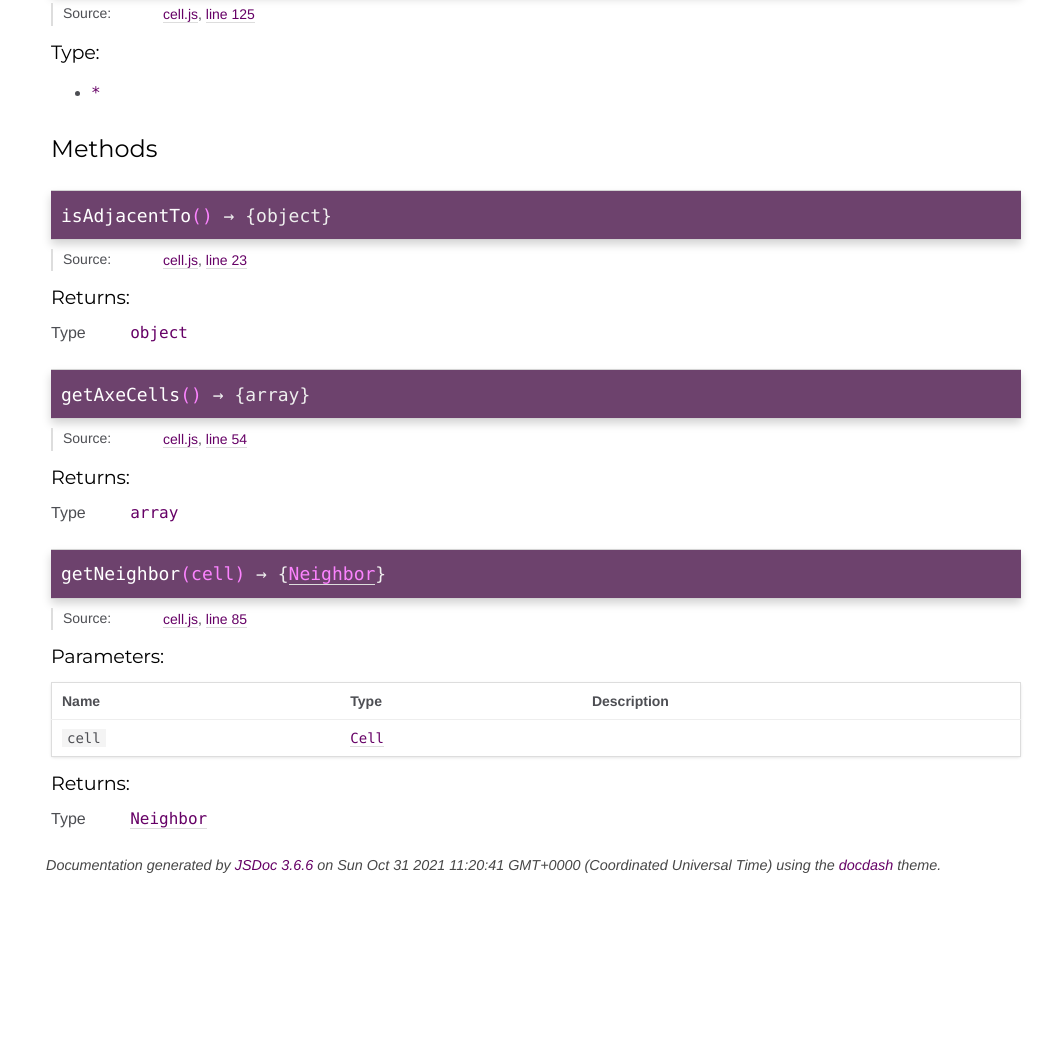
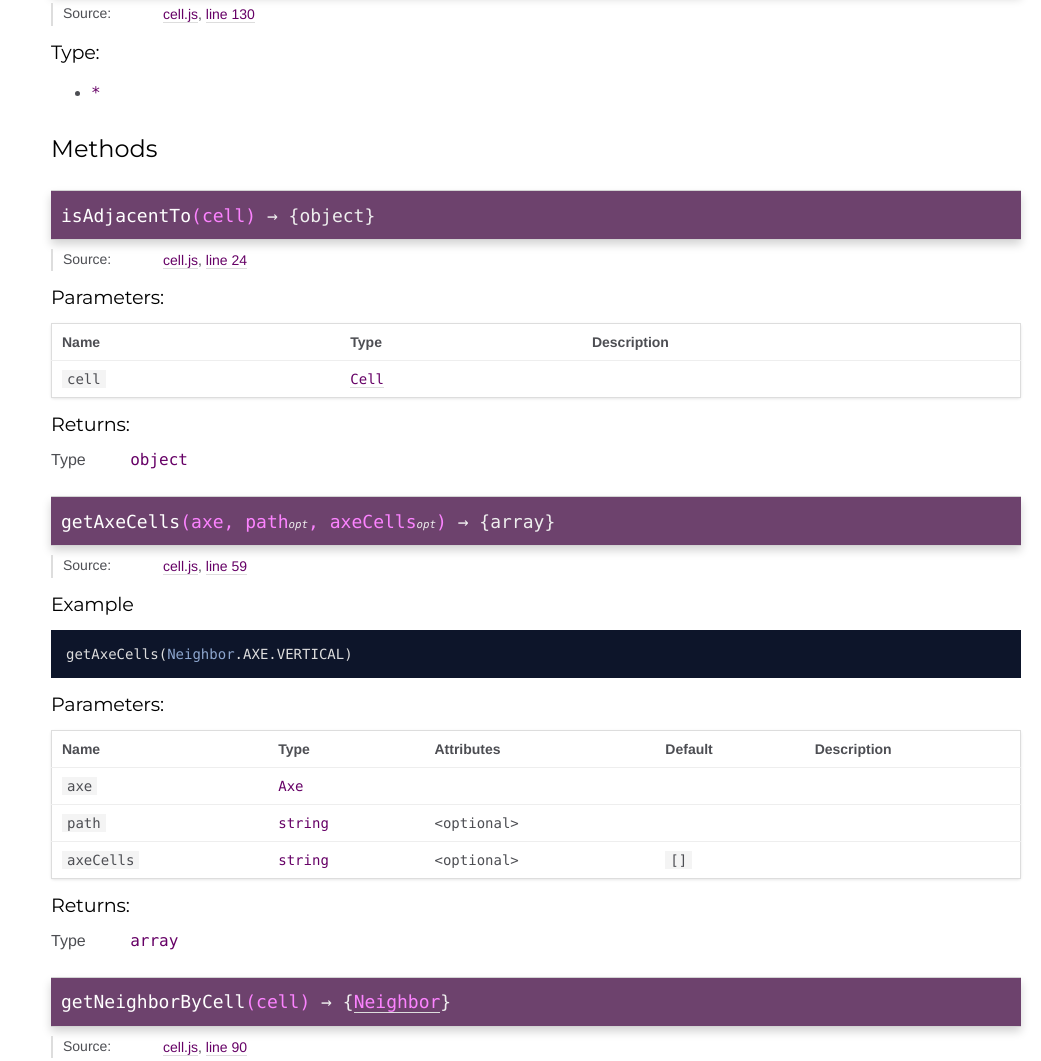
Before and after one commit to thoughtsunificator/grid, a plain HTML site: page Cell.html in a window 1280 px wide. Shown: the part 1338-2399 px from the top of the page, without its empty margins (239-1280 px from the left). Before the commit the page ends 2226 px from the top, so only its background shows below. Drawn offline with Linux system fonts and the light colour scheme.

Commit message:
Update gh-pages to output generated at 471354b

```diff
--- a/Cell.html
+++ b/Cell.html
@@ -29,7 +29,7 @@
 
     <input type="text" id="nav-search" placeholder="Search" />
 
-    <h2><a href="index.html">Home</a></h2><h3>Classes</h3><ul><li><a href="Cell.html">Cell</a><ul class='methods'><li data-type='method'><a href="Cell.html#isAdjacentTo">isAdjacentTo</a></li><li data-type='method'><a href="Cell.html#getAxeCells">getAxeCells</a></li><li data-type='method'><a href="Cell.html#getNeighbor">getNeighbor</a></li></ul></li><li><a href="Column.html">Column</a></li><li><a href="Grid.html">Grid</a><ul class='methods'><li data-type='method'><a href="Grid.html#addCell">addCell</a></li><li data-type='method'><a href="Grid.html#build">build</a></li><li data-type='method'><a href="Grid.html#getCell">getCell</a></li></ul></li><li><a href="Neighbor.html">Neighbor</a></li></ul>
+    <h2><a href="index.html">Home</a></h2><h3>Classes</h3><ul><li><a href="Cell.html">Cell</a><ul class='methods'><li data-type='method'><a href="Cell.html#isAdjacentTo">isAdjacentTo</a></li><li data-type='method'><a href="Cell.html#getAxeCells">getAxeCells</a></li><li data-type='method'><a href="Cell.html#getNeighborByCell">getNeighborByCell</a></li></ul></li><li><a href="Column.html">Column</a></li><li><a href="Grid.html">Grid</a><ul class='methods'><li data-type='method'><a href="Grid.html#addCell">addCell</a></li><li data-type='method'><a href="Grid.html#build">build</a></li><li data-type='method'><a href="Grid.html#getCell">getCell</a></li></ul></li><li><a href="Neighbor.html">Neighbor</a></li></ul>
 </nav>
 
 <div id="main">
@@ -243,7 +243,7 @@
 
     <dt class="tag-source">Source:</dt>
     <dd class="tag-source"><ul class="dummy"><li>
-        <a href="cell.js.html">cell.js</a>, <a href="cell.js.html#line93">line 93</a>
+        <a href="cell.js.html">cell.js</a>, <a href="cell.js.html#line98">line 98</a>
     </li></ul></dd>
 
 
@@ -312,7 +312,7 @@
 
     <dt class="tag-source">Source:</dt>
     <dd class="tag-source"><ul class="dummy"><li>
-        <a href="cell.js.html">cell.js</a>, <a href="cell.js.html#line101">line 101</a>
+        <a href="cell.js.html">cell.js</a>, <a href="cell.js.html#line106">line 106</a>
     </li></ul></dd>
 
 
@@ -381,7 +381,7 @@
 
     <dt class="tag-source">Source:</dt>
     <dd class="tag-source"><ul class="dummy"><li>
-        <a href="cell.js.html">cell.js</a>, <a href="cell.js.html#line109">line 109</a>
+        <a href="cell.js.html">cell.js</a>, <a href="cell.js.html#line114">line 114</a>
     </li></ul></dd>
 
 
@@ -450,7 +450,7 @@
 
     <dt class="tag-source">Source:</dt>
     <dd class="tag-source"><ul class="dummy"><li>
-        <a href="cell.js.html">cell.js</a>, <a href="cell.js.html#line117">line 117</a>
+        <a href="cell.js.html">cell.js</a>, <a href="cell.js.html#line122">line 122</a>
     </li></ul></dd>
 
 
@@ -519,7 +519,7 @@
 
     <dt class="tag-source">Source:</dt>
     <dd class="tag-source"><ul class="dummy"><li>
-        <a href="cell.js.html">cell.js</a>, <a href="cell.js.html#line125">line 125</a>
+        <a href="cell.js.html">cell.js</a>, <a href="cell.js.html#line130">line 130</a>
     </li></ul></dd>
 
 
@@ -586,7 +586,7 @@
 
 
 
-    <h4 class="name" id="isAdjacentTo"><span class="type-signature"></span>isAdjacentTo<span class="signature">()</span><span class="type-signature"> &rarr; {object}</span></h4>
+    <h4 class="name" id="isAdjacentTo"><span class="type-signature"></span>isAdjacentTo<span class="signature">(cell)</span><span class="type-signature"> &rarr; {object}</span></h4>
 
 
 
@@ -598,7 +598,7 @@
 
     <dt class="tag-source">Source:</dt>
     <dd class="tag-source"><ul class="dummy"><li>
-        <a href="cell.js.html">cell.js</a>, <a href="cell.js.html#line23">line 23</a>
+        <a href="cell.js.html">cell.js</a>, <a href="cell.js.html#line24">line 24</a>
     </li></ul></dd>
 
 
@@ -647,6 +647,55 @@
 
 
 
+    <h5>Parameters:</h5>
+
+
+<table class="params">
+    <thead>
+    <tr>
+
+        <th>Name</th>
+
+
+        <th>Type</th>
+
+
+
+
+
+        <th class="last">Description</th>
+    </tr>
+    </thead>
+
+    <tbody>
+
+
+        <tr>
+
+                <td class="name"><code>cell</code></td>
+
+
+            <td class="type">
+
+
+<span class="param-type"><a href="Cell.html">Cell</a></span>
+
+
+
+            </td>
+
+
+
+
+
+            <td class="description last"></td>
+        </tr>
+
+
+    </tbody>
+</table>
+
+
 
 
 
@@ -687,7 +736,7 @@
 
 
 
-    <h4 class="name" id="getAxeCells"><span class="type-signature"></span>getAxeCells<span class="signature">()</span><span class="type-signature"> &rarr; {array}</span></h4>
+    <h4 class="name" id="getAxeCells"><span class="type-signature"></span>getAxeCells<span class="signature">(axe, path<span class="signature-attributes">opt</span>, axeCells<span class="signature-attributes">opt</span>)</span><span class="type-signature"> &rarr; {array}</span></h4>
 
 
 
@@ -699,7 +748,7 @@
 
     <dt class="tag-source">Source:</dt>
     <dd class="tag-source"><ul class="dummy"><li>
-        <a href="cell.js.html">cell.js</a>, <a href="cell.js.html#line54">line 54</a>
+        <a href="cell.js.html">cell.js</a>, <a href="cell.js.html#line59">line 59</a>
     </li></ul></dd>
 
 
@@ -746,6 +795,152 @@
 
 
 
+    <h5>Example</h5>
+
+    <pre class="prettyprint"><code>getAxeCells(Neighbor.AXE.VERTICAL)</code></pre>
+
+
+
+
+    <h5>Parameters:</h5>
+
+
+<table class="params">
+    <thead>
+    <tr>
+
+        <th>Name</th>
+
+
+        <th>Type</th>
+
+
+        <th>Attributes</th>
+
+
+
+        <th>Default</th>
+
+
+        <th class="last">Description</th>
+    </tr>
+    </thead>
+
+    <tbody>
+
+
+        <tr>
+
+                <td class="name"><code>axe</code></td>
+
+
+            <td class="type">
+
+
+<span class="param-type">Axe</span>
+
+
+
+            </td>
+
+
+                <td class="attributes">
+
+
+
+
+
+                </td>
+
+
+
+                <td class="default">
+
+                </td>
+
+
+            <td class="description last"></td>
+        </tr>
+
+
+
+        <tr>
+
+                <td class="name"><code>path</code></td>
+
+
+            <td class="type">
+
+
+<span class="param-type">string</span>
+
+
+
+            </td>
+
+
+                <td class="attributes">
+
+                    &lt;optional><br>
+
+
+
+
+
+                </td>
+
+
+
+                <td class="default">
+
+                </td>
+
+
+            <td class="description last"></td>
+        </tr>
+
+
+
+        <tr>
+
+                <td class="name"><code>axeCells</code></td>
+
+
+            <td class="type">
+
+
+<span class="param-type">string</span>
+
+
+
+            </td>
+
+
+                <td class="attributes">
+
+                    &lt;optional><br>
+
+
+
+
+
+                </td>
+
+
+
+                <td class="default">
+
+                    <code>[]</code>
+
+                </td>
+
+
+            <td class="description last"></td>
+        </tr>
+
+
+    </tbody>
+</table>
 
 
 
@@ -788,7 +983,7 @@
 
 
 
-    <h4 class="name" id="getNeighbor"><span class="type-signature"></span>getNeighbor<span class="signature">(cell)</span><span class="type-signature"> &rarr; {<a href="Neighbor.html">Neighbor</a>}</span></h4>
+    <h4 class="name" id="getNeighborByCell"><span class="type-signature"></span>getNeighborByCell<span class="signature">(cell)</span><span class="type-signature"> &rarr; {<a href="Neighbor.html">Neighbor</a>}</span></h4>
 
 
 
@@ -800,7 +995,7 @@
 
     <dt class="tag-source">Source:</dt>
     <dd class="tag-source"><ul class="dummy"><li>
-        <a href="cell.js.html">cell.js</a>, <a href="cell.js.html#line85">line 85</a>
+        <a href="cell.js.html">cell.js</a>, <a href="cell.js.html#line90">line 90</a>
     </li></ul></dd>
 
 
@@ -953,7 +1148,7 @@
 <br class="clear">
 
 <footer>
-    Documentation generated by <a href="https://github.com/jsdoc3/jsdoc">JSDoc 3.6.6</a> on Sun Oct 31 2021 11:20:41 GMT+0000 (Coordinated Universal Time) using the <a href="https://github.com/clenemt/docdash">docdash</a> theme.
+    Documentation generated by <a href="https://github.com/jsdoc3/jsdoc">JSDoc 3.6.6</a> on Sun Oct 31 2021 11:26:50 GMT+0000 (Coordinated Universal Time) using the <a href="https://github.com/clenemt/docdash">docdash</a> theme.
 </footer>
 
 <script>prettyPrint();</script>
```
Also changed, not shown: Column.html (+2 -2 lines), Grid.html (+2 -2 lines), Neighbor.html (+2 -2 lines), cell.js.html (+8 -3 lines), column.js.html (+2 -2 lines), grid.js.html (+2 -2 lines), index.html (+2 -2 lines), neighbor.js.html (+2 -2 lines).
